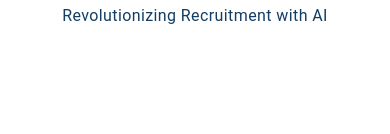
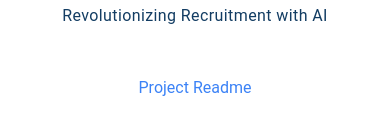
Before and after one commit to me-wsantos/connection.ai, a Next.js app: page / in a window 390 px wide. Shown: the part 378-512 px from the top of the page. Built offline with nearby package versions, Linux system fonts and the light colour scheme.

Commit message:
update navbar mobile

```diff
--- a/app/components/About.tsx
+++ b/app/components/About.tsx
@@ -1,4 +1,5 @@
 "use client"
+import Link from "next/link";
 import { HiOutlineInformationCircle } from "react-icons/hi";
 import Image from "next/image";
 import { RobotoRegular, RobotoBold } from "../fonts";
@@ -21,16 +22,15 @@ export const About = () => {
                 <Image src={"/images/logo.png"} width={120} height={120} alt="App logo" />
                 <h2 className={`${RobotoBold} text-3xl font-extrabold text-custom-blue tracking-wide`}>Connection.ai</h2>
                 <h2 className={`${RobotoRegular} text-base text-center mt-4 text-custom-blue tracking-wide`}>Revolutionizing Recruitment with AI</h2>
-                {/* <div className="text-base text-justify mt-6">
-                  Lorem ipsum dolor sit amet consectetur adipisicing elit. Unde dolores beatae perferendis suscipit itaque nobis aliquid magnam est molestiae perspiciatis voluptatibus hic consequatur necessitatibus expedita voluptate, neque dolor tenetur explicabo.
-                  Lorem ipsum dolor sit amet consectetur adipisicing elit. Unde dolores beatae perferendis suscipit itaque nobis aliquid magnam est molestiae perspiciatis voluptatibus hic consequatur necessitatibus expedita voluptate, neque dolor tenetur explicabo.
-                  Lorem ipsum dolor sit amet consectetur adipisicing elit. Unde dolores beatae perferendis suscipit itaque nobis aliquid magnam est molestiae perspiciatis voluptatibus hic consequatur necessitatibus expedita voluptate, neque dolor tenetur explicabo.
-                  Lorem ipsum dolor sit amet consectetur adipisicing elit. Unde dolores beatae perferendis suscipit itaque nobis aliquid magnam est molestiae perspiciatis voluptatibus hic consequatur necessitatibus expedita voluptate, neque dolor tenetur explicabo.
-                  Lorem ipsum dolor sit amet consectetur adipisicing elit. Unde dolores beatae perferendis suscipit itaque nobis aliquid magnam est molestiae perspiciatis voluptatibus hic consequatur necessitatibus expedita voluptate, neque dolor tenetur explicabo.
-                  Lorem ipsum dolor sit amet consectetur adipisicing elit. Unde dolores beatae perferendis suscipit itaque nobis aliquid magnam est molestiae perspiciatis voluptatibus hic consequatur necessitatibus expedita voluptate, neque dolor tenetur explicabo.
-                  Lorem ipsum dolor sit amet consectetur adipisicing elit. Unde dolores beatae perferendis suscipit itaque nobis aliquid magnam est molestiae perspiciatis voluptatibus hic consequatur necessitatibus expedita voluptate, neque dolor tenetur explicabo.
-                  Lorem ipsum dolor sit amet consectetur adipisicing elit. Unde dolores beatae perferendis suscipit itaque nobis aliquid magnam est molestiae perspiciatis voluptatibus hic consequatur necessitatibus expedita voluptate, neque dolor tenetur explicabo.
-                </div> */}
+
+                <div className="mt-12">
+                  <Link
+                    href="https://github.com/me-wsantos/hackathon-ms/blob/main/README.md"
+                    title="Project Readme"
+                    target="_blank"
+                    className="px-4 py-2 text-blue-500 rounded-full hover:bg-blue-500 hover:text-white hover:cursor-pointer"
+                  >Project Readme</Link>
+                </div>
               </div>
             </div>
           </section>
--- a/app/components/NavbarMobile.tsx
+++ b/app/components/NavbarMobile.tsx
@@ -34,6 +34,7 @@ const NavbarMobile = () => {
           {menuItems.map((data, i) => (
 
               <div
+                key={i}
                 className="w-full text-base text-end text-white py-2 hover:text-blue-300"
                 onClick={() => [setModuleActive(i), setShowMenu(false)]}
               >
--- a/app/context/appContext.tsx
+++ b/app/context/appContext.tsx
@@ -18,7 +18,6 @@ export const AppContextProvider = ({ children }: any) => {
   const [loadingProfile, setLoadingProfile] = useState(false)
   const [loadingCareerPlan, setLoadingCareerPlan] = useState(false)
   const [loadingInterview, setLoadingInterview] = useState(false)
-  const [analyzingResume, setAnalyzingResume]= useState(false)
   const [chatMessages, setChatMessages] = useState<IMessage[]>([{
     role: "assistant",
     content: "Hello! Please upload a resume so I can analyze it."
```
